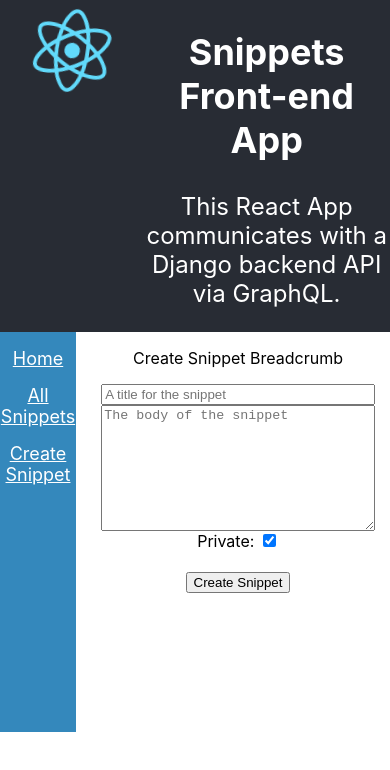
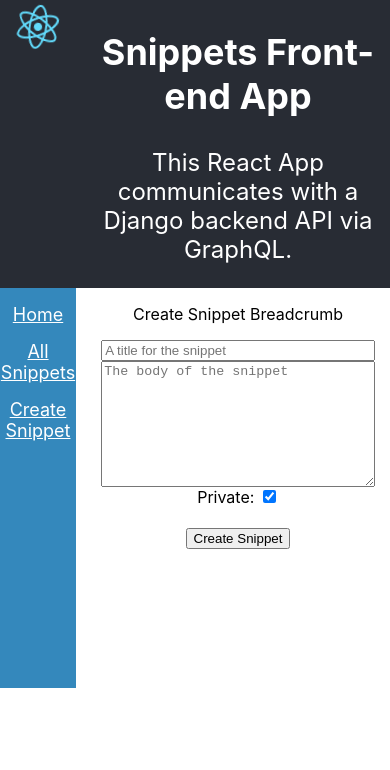
Before and after one commit to Anthony-J-Garot/snippets-front-end, a React (Create React App) app: page /snippet/create in a window 390 px wide. Shown: the top 770 px of the page. Built offline with nearby package versions, Linux system fonts and the light colour scheme.

Commit message:
Fixes responsive glitch

```diff
--- a/src/App.css
+++ b/src/App.css
@@ -3,7 +3,6 @@
 }
 
 .App-logo {
-    height: 26vmin;
     pointer-events: none;
 }
 
@@ -15,7 +14,6 @@
 
 .App-header {
     background-color: #282c34;
-    display: flex;
     font-size: x-large;
     color: white;
 }
@@ -43,7 +41,6 @@
 
 div.App div.right {
     flex: 80%;
-    background-color: white;
     padding-left: 10px;
 }
 
--- a/src/App.js
+++ b/src/App.js
@@ -21,10 +21,10 @@
 		<div className="App">
 			<header className="App-header">
 				<div className="row">
-					<div className="column">
+					<div className="column left">
 						<img src={logo} className="App-logo" alt="logo" />
 					</div>
-					<div className="column">
+					<div className="column right">
 						<h2>Snippets Front-end App</h2>
 						<p>This React App communicates with a Django backend API via GraphQL.</p>
 					</div>
```
